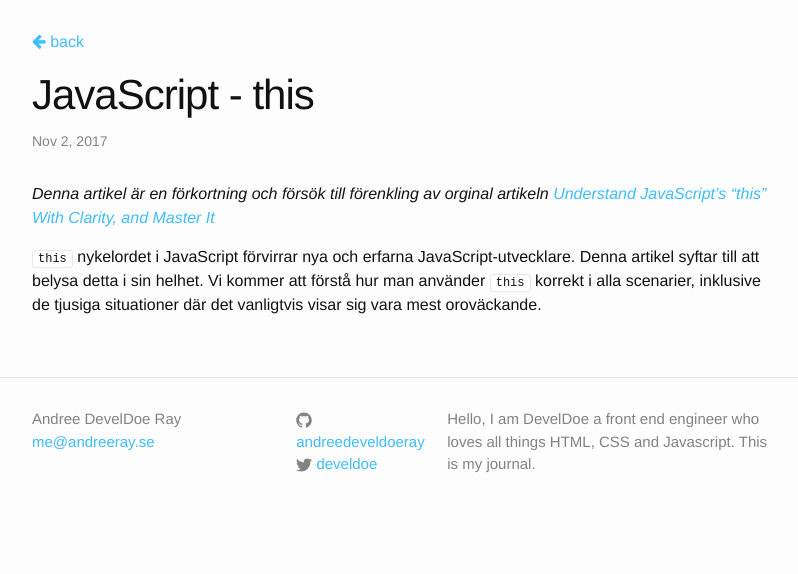
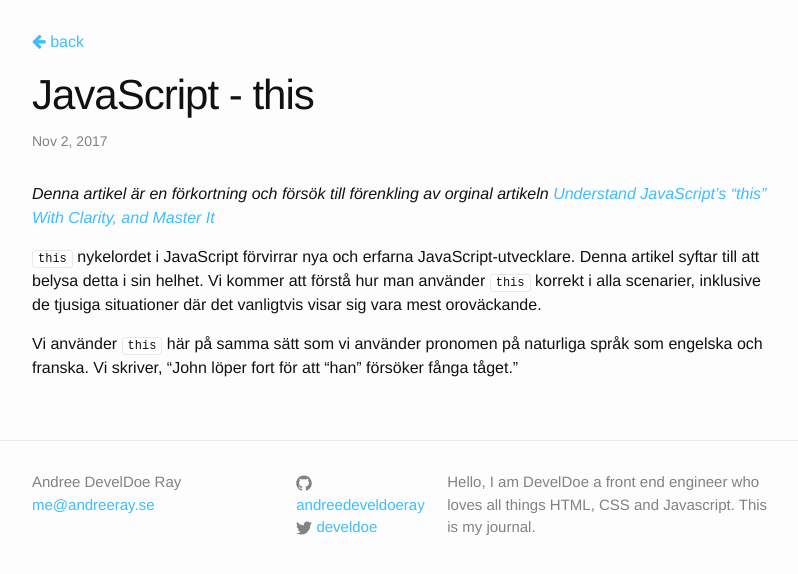
Before and after one commit to develdoe/develdoe.github.io, a Jekyll site: the page built from _posts/2017-11-02-javascript-this.md, in a window 1280 px wide. Shown: the top 574 px of the page, without its empty margins (238-1036 px from the left). Built offline with Jekyll 4.4.1, drawn with Linux system fonts in a browser that asks for light colours.

Commit message:
Create 2017-11-02-javascript-this.md

```diff
--- a/_posts/2017-11-02-javascript-this.md
+++ b/_posts/2017-11-02-javascript-this.md
@@ -6,3 +6,5 @@ title: JavaScript - this
 *Denna artikel är en förkortning och försök till förenkling av orginal artikeln [Understand JavaScript’s “this” With Clarity, and Master It](http://javascriptissexy.com/understand-javascripts-this-with-clarity-and-master-it/)*
 
 `this` nykelordet i JavaScript förvirrar nya och erfarna JavaScript-utvecklare. Denna artikel syftar till att belysa detta i sin helhet. Vi kommer att förstå hur man använder `this` korrekt i alla scenarier, inklusive de tjusiga situationer där det vanligtvis visar sig vara mest oroväckande.
+
+Vi använder `this` här på samma sätt som vi använder pronomen på naturliga språk som engelska och franska. Vi skriver, "John löper fort för att "han" försöker fånga tåget."
```
